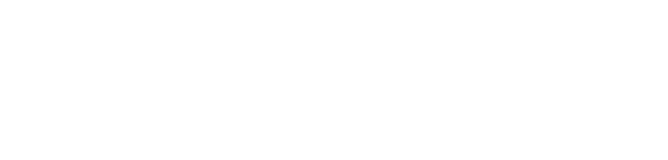
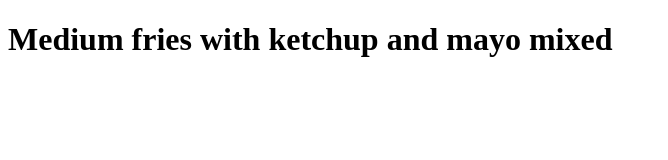
Before and after one commit to jpanknin/mcdonalds, a plain HTML site: page index.html in a window 1280 px wide. Shown: the whole page, without its empty margins (0-668 px from the left). Drawn offline with Linux system fonts and the light colour scheme.

Commit message:
Added fries

```diff
--- a/index.html
+++ b/index.html
@@ -5,6 +5,7 @@
     <title>McDonalds</title>
   </head>
   <body>
+    <h1>Medium fries with ketchup and mayo mixed</h1>
     <script src="script.js">
 
     </script>
```
